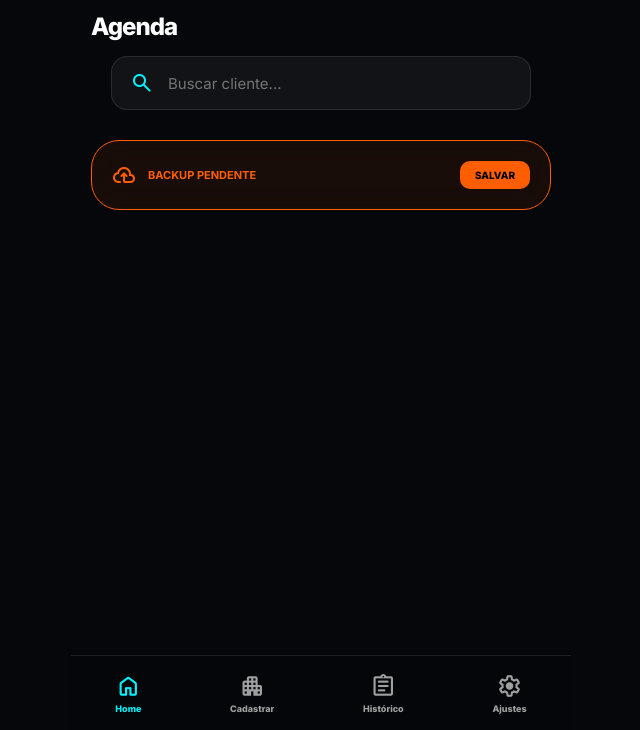
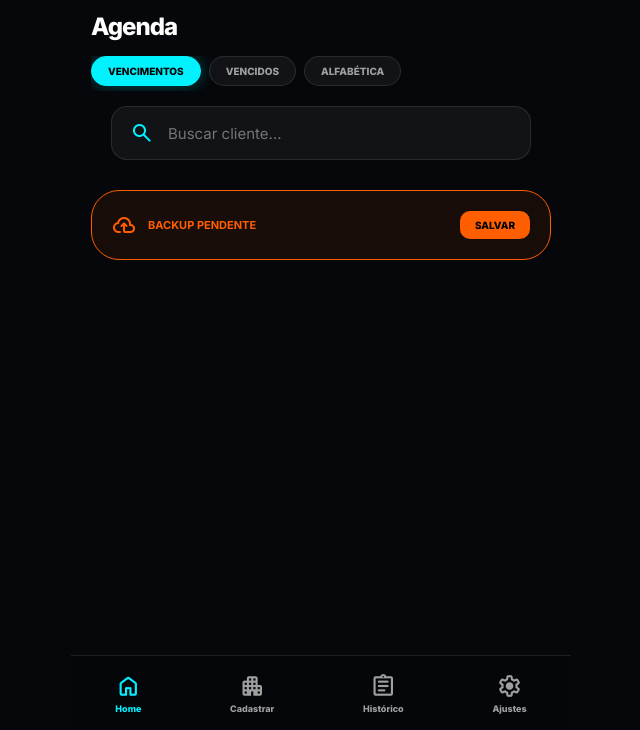
Before and after one commit to leosoprani/manutencao-ar-condicionado, a website built with Vite: page index.html in a window 1280 px wide. Shown: the part 70-800 px from the top of the page, without its empty margins (319-959 px from the left). Built offline with nearby package versions, Linux system fonts and the light colour scheme.

Commit message:
UI Restoration: Restored Home View filters (Vencimentos, Vencidos, Alfabetica) with modern pill-style design. Reimplemented automatic sorting and filtering for the dashboard.

```diff
--- a/src/main.js
+++ b/src/main.js
@@ -7,6 +7,8 @@ const modalOverlay = document.getElementById('modal-overlay');
 const modalTitle = document.getElementById('modal-title');
 const modalBody = document.getElementById('modal-body');
 const closeModalBtn = document.getElementById('btn-close-modal');
+
+let currentHomeFilter = 'vencimentos'; // Default filter
 
 const marcas = ['EOS', 'AGRATTO', 'LG', 'Samsung', 'Gree', 'Midea', 'Springer', 'Carrier', 'Fujitsu', 'Daikin', 'Electrolux', 'Philco', 'Consul', 'Hitachi', 'Comfee', 'Elgin'];
 const btus = [9000, 12000, 18000, 24000, 30000, 36000, 48000, 60000];
@@ -42,9 +44,8 @@ window.showNotifications = () => {
   modalBody.innerHTML = '<div style="padding:40px 20px; text-align:center; opacity:0.5;"><span class="material-symbols-rounded" style="font-size:48px; margin-bottom:15px;">notifications_off</span><p>Não há novas atualizações no momento.</p></div>';
 };
 
-// ACTIONS: EDIT/DELETE
 window.deleteItem = async (type, id) => {
-  if (confirm(`Tem certeza que deseja excluir este ${type}?`)) {
+  if (confirm(`Excluir ${type}?`)) {
     if (type === 'bairro') await db.bairros.delete(id);
     else if (type === 'cliente') await db.clientes.delete(id);
     else if (type === 'equipamento') await db.equipamentos.delete(id);
@@ -96,19 +97,48 @@ async function renderDashboard(searchTerm = '') {
     const av = localStorage.getItem('jampa_tech_avatar') || 'Felix';
     if (document.getElementById('display-user-name')) document.getElementById('display-user-name').textContent = tech;
     const img = document.querySelector('.user-profile img'); if (img) img.src = getAvatarUrl(av);
-    headerContent.innerHTML = `<div style="display: flex; flex-direction: column; gap: 15px; width: 100%;"><h2 style="font-size: 24px; margin:0; font-weight:800; letter-spacing:-1px;">Agenda</h2><div class="search-box"><span class="material-symbols-rounded">search</span><input type="text" id="main-search" placeholder="Buscar cliente..." value="${searchTerm}"></div></div>`;
+
+    // Header with Filter Pills
+    headerContent.innerHTML = `
+      <div style="display: flex; flex-direction: column; gap: 15px; width: 100%;">
+        <h2 style="font-size: 24px; margin:0; font-weight:800; letter-spacing:-1px;">Agenda</h2>
+        <div style="display: flex; gap: 8px; overflow-x: auto; padding-bottom: 5px; scrollbar-width: none;">
+          <button class="pill ${currentHomeFilter === 'vencimentos' ? 'active' : ''}" onclick="window.setHomeFilter('vencimentos')">VENCIMENTOS</button>
+          <button class="pill ${currentHomeFilter === 'vencidos' ? 'active' : ''}" onclick="window.setHomeFilter('vencidos')">VENCIDOS</button>
+          <button class="pill ${currentHomeFilter === 'alfabetica' ? 'active' : ''}" onclick="window.setHomeFilter('alfabetica')">ALFABÉTICA</button>
+        </div>
+        <div class="search-box"><span class="material-symbols-rounded">search</span><input type="text" id="main-search" placeholder="Buscar cliente..." value="${searchTerm}"></div>
+      </div>`;
     const sInp = document.getElementById('main-search'); if (sInp) sInp.oninput = (e) => renderDashboard(e.target.value);
+
     let html = '';
     const lastB = localStorage.getItem('last_jampa_backup');
     if (!lastB || (Date.now() - Number(lastB) > 604800000)) {
       html += `<div class="card animate-in" style="background: rgba(255, 94, 0, 0.08); border: 1px solid #ff5e00; margin-bottom: 20px; display: flex; align-items: center; gap: 12px; padding: 20px;"><span class="material-symbols-rounded" style="color: #ff5e00; font-size: 24px;">cloud_upload</span><div style="flex:1;"><p style="margin:0; font-size:11px; font-weight:700; color:#ff5e00;">BACKUP PENDENTE</p></div><button onclick="window.exportData()" style="background:#ff5e00; color:black; border:none; padding:8px 15px; border-radius:10px; font-size:10px; font-weight:900;">SALVAR</button></div>`;
     }
+
     const eqs = await db.equipamentos.toArray();
-    const sorted = eqs.sort((a,b) => new Date(a.proximaManutencao) - new Date(b.proximaManutencao));
+    const clsList = await db.clientes.toArray();
+
+    // Filtering and Sorting Logic
+    let filtered = eqs;
+    if (currentHomeFilter === 'vencidos') {
+      filtered = eqs.filter(e => Math.ceil((new Date(e.proximaManutencao) - new Date()) / 86400000) <= 0);
+    }
+
+    let sorted = filtered.sort((a,b) => new Date(a.proximaManutencao) - new Date(b.proximaManutencao));
+    if (currentHomeFilter === 'alfabetica') {
+      sorted = filtered.sort((a,b) => {
+        const cA = clsList.find(c => c.id === a.clienteId)?.nome || '';
+        const cB = clsList.find(c => c.id === b.clienteId)?.nome || '';
+        return cA.localeCompare(cB);
+      });
+    }
+
     html += '<div class="dashboard-grid animate-in">';
     const lS = searchTerm.toLowerCase();
     for (const e of sorted) {
-      const c = await db.clientes.get(e.clienteId);
+      const c = clsList.find(cl => cl.id === e.clienteId);
       if (!c || (searchTerm && !c.nome.toLowerCase().includes(lS) && !e.marca.toLowerCase().includes(lS))) continue;
       const diff = Math.ceil((new Date(e.proximaManutencao) - new Date()) / 86400000);
       const diffColor = diff <= 0 ? '#ff4d4d' : (diff <= 7 ? '#ff9d00' : 'var(--primary)');
@@ -117,6 +147,8 @@ async function renderDashboard(searchTerm = '') {
     mainContent.innerHTML = html + '</div>';
   } catch (err) { console.error(err); }
 }
+
+window.setHomeFilter = (f) => { currentHomeFilter = f; renderDashboard(); };
 
 async function renderBairros(searchTerm = '') {
   try {
@@ -216,7 +248,7 @@ async function renderMais() {
         <p style="font-size: 12px; opacity: 0.6; margin: 4px 0 20px;">Desenvolvedor Full Stack • 2026</p>
         <div style="display: flex; justify-content: space-between; align-items: center; border-top: 1px solid rgba(255,255,255,0.05); padding-top: 20px;">
           <span style="font-size: 10px; font-weight: 800; color: #888;">VERSÃO 3.0.5 TITANIUM</span>
-          <a href="https://wa.me/5583996612425" target="_blank" class="btn-primary" style="background: #25D366; color: white; padding: 10px 188x; font-size: 11px; border-radius: 12px; width:auto;">WHATSAPP</a>
+          <a href="https://wa.me/5583996612425" target="_blank" class="btn-primary" style="background: #25D366; color: white; padding: 10px 18px; font-size: 11px; border-radius: 12px; width:auto;">WHATSAPP</a>
         </div>
       </div>
     </div>`;
--- a/style.css
+++ b/style.css
@@ -93,3 +93,21 @@ label { font-size: 11px; font-weight: 800; color: var(--primary); text-transform
 
 /* Remove default focus outline for cleaner touch experience */
 button:focus { outline: none; }
+.pill {
+  background: rgba(255, 255, 255, 0.05);
+  border: 1px solid var(--glass-border);
+  color: var(--text-dim);
+  padding: 8px 16px;
+  border-radius: 20px;
+  font-size: 10px;
+  font-weight: 800;
+  cursor: pointer;
+  white-space: nowrap;
+  transition: 0.3s;
+}
+.pill.active {
+  background: var(--primary);
+  color: black;
+  border-color: var(--primary);
+  box-shadow: 0 0 15px rgba(0, 242, 255, 0.3);
+}
```
